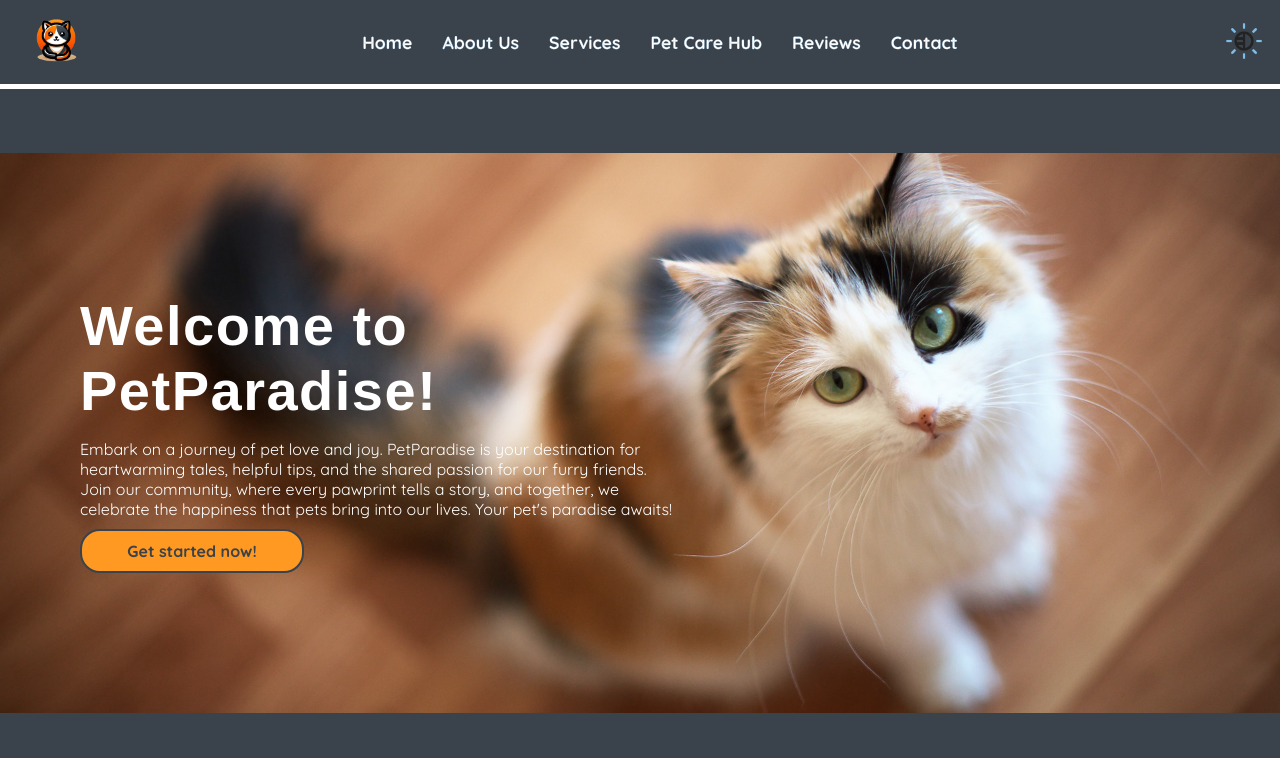
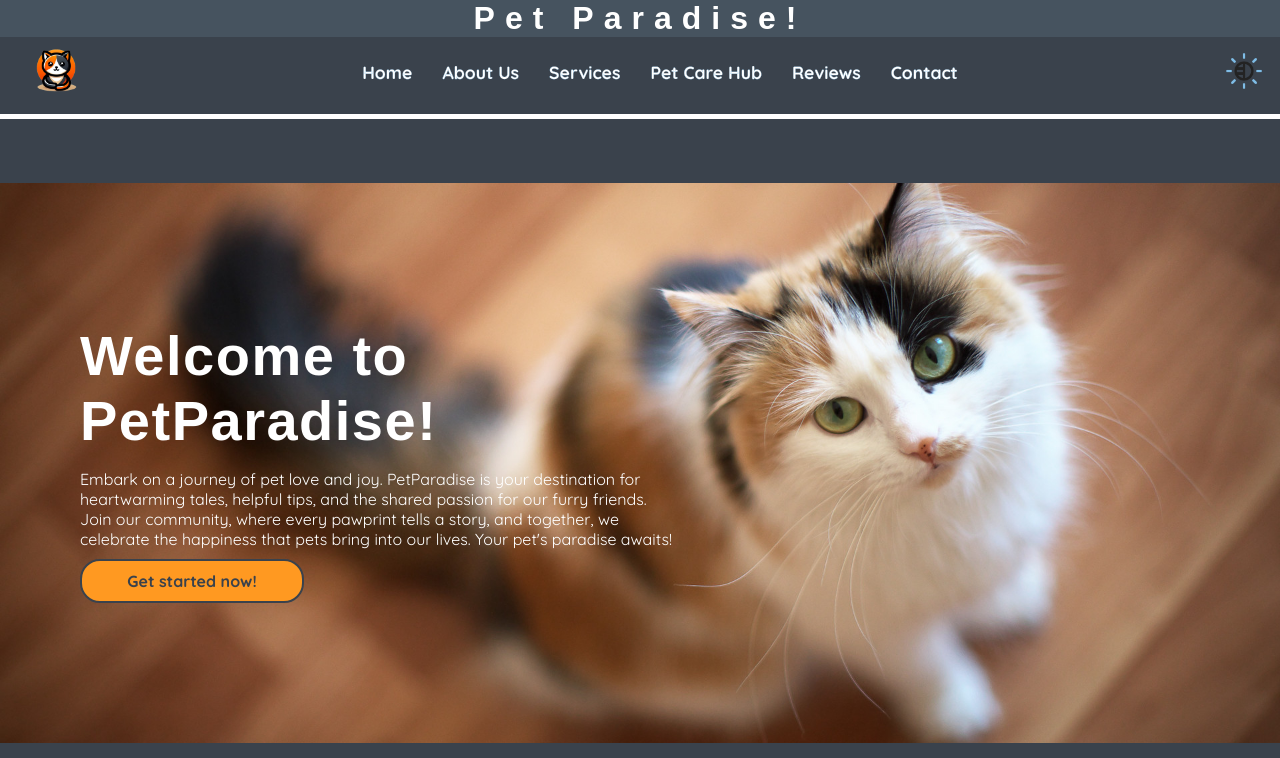
Before and after one commit to Brisnayu/PT-Maquetacion, a website built with Vite: page index.html in a window 1280 px wide. Both pictures are taken after a click on the button 1244 px from the left and 42 px from the top of the page. Shown: the top 758 px of the page. Built offline with nearby package versions, Linux system fonts and the light colour scheme; a web font is replaced by a local one.

Commit message:
class translated-ltr

```diff
--- a/src/components/Header/Header.css
+++ b/src/components/Header/Header.css
@@ -7,6 +7,7 @@
   border-bottom: 5px solid var(--color-200);
   transition: background-color 0.6s ease;
   padding: 0 var(--padding-xs);
+  margin-top: var(--margin-xl);
 }
 
 .dark .container-header {
--- a/src/components/Header/Header.ts
+++ b/src/components/Header/Header.ts
@@ -4,6 +4,7 @@ import { LinksHTML } from "../../utils/contentLinks";
 
 export const Header = () => {
   return `
+  <h1>Pet Paradise!</h1>
     <div class="container-header">
 
         <a href="https://portfolio-brisna-paez.netlify.app/" target="_blank">
--- a/src/style.css
+++ b/src/style.css
@@ -59,6 +59,12 @@ html {
   scroll-behavior: smooth;
 }
 
+.translated-ltr h1 font,
+.translated-ltr h2 font,
+.translated-ltr h4 font {
+  font-family: var(--title-font);
+}
+
 * {
   margin: 0;
   padding: 0;
@@ -81,6 +87,16 @@ a {
 a:hover {
   color: var(--color-100);
   scale: 1.15;
+}
+
+h1 {
+  width: 100%;
+  text-align: center;
+  font-family: var(--title-font);
+  background-color: var(--color-200);
+  position: fixed;
+  z-index: 2;
+  letter-spacing: 10px;
 }
 
 h2 {
@@ -107,7 +123,9 @@ li {
 
 header {
   width: 100%;
-  animation: fadeInZoom 0.5s ease-in-out;
+  display: flex;
+  flex-direction: column;
+  align-items: center;
 }
 
 main {
@@ -134,6 +152,11 @@ footer {
   color: var(--color-100);
 }
 
+.dark h1 {
+  background-color: var(--color-700);
+  color: var(--color-000);
+}
+
 .dark h2 {
   color: var(--color-100);
   font-weight: lighter;
```
